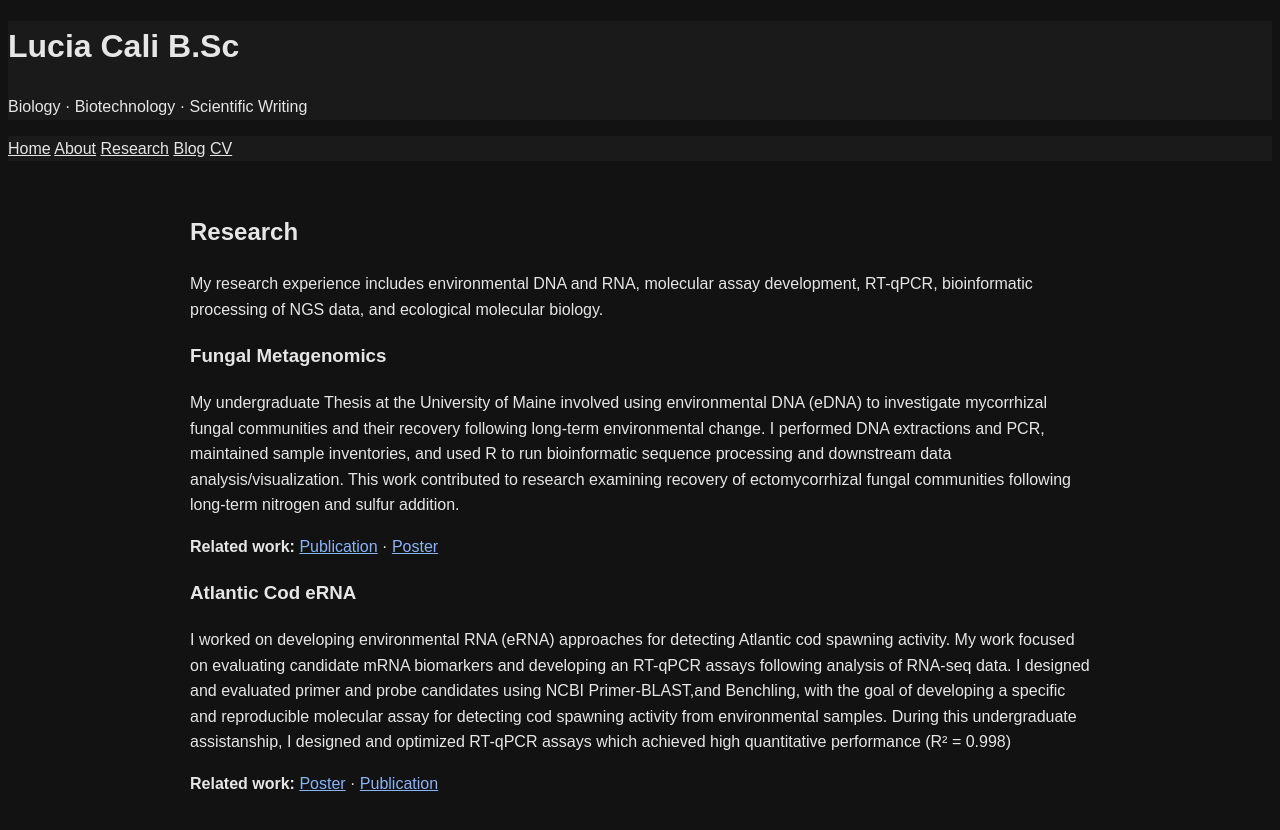
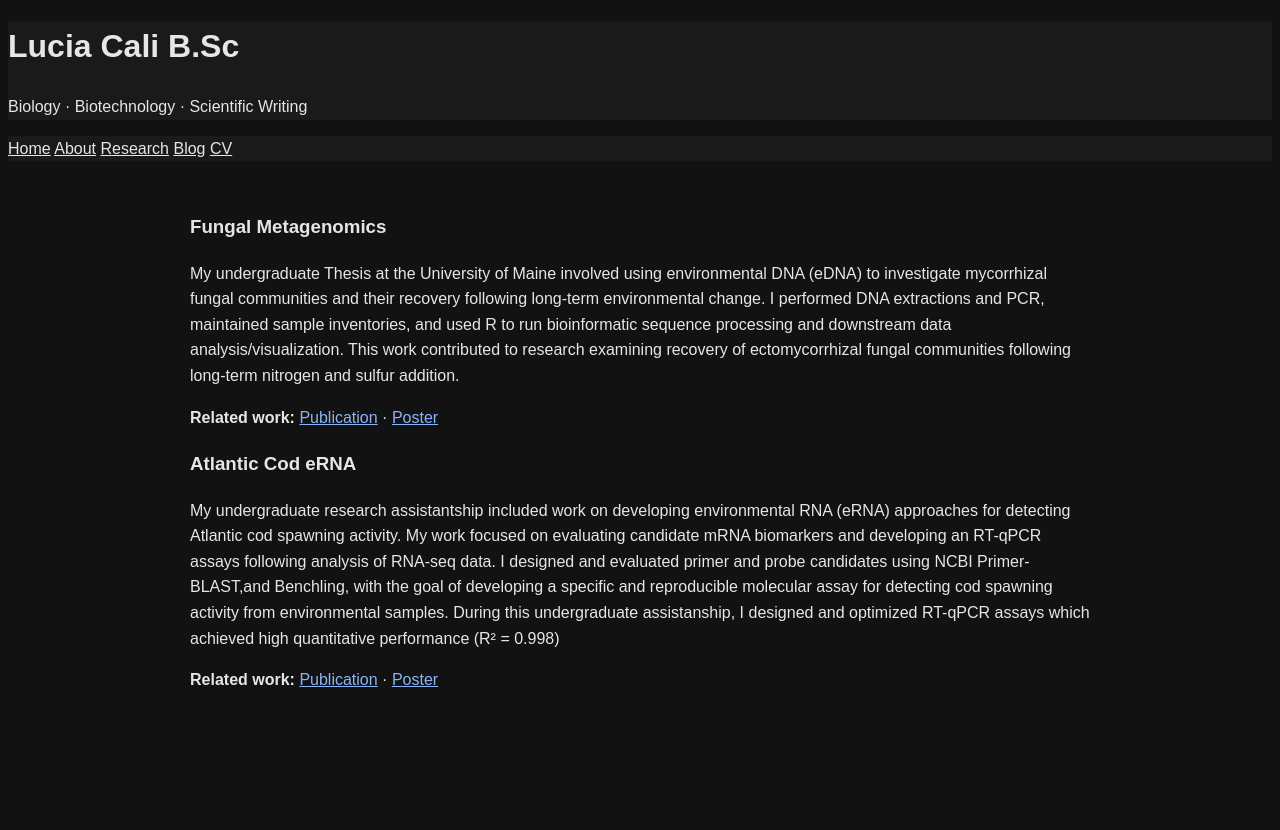
Before and after one commit to luciacali/luciacali.github.io, a Jekyll site: the page research.html, which Jekyll copies as it is, in a window 1280 px wide. Shown: the top 830 px of the page. Built offline with Jekyll 4.4.1, drawn with Linux system fonts in a browser that asks for light colours.

Commit message:
Refactor research section and update Atlantic Cod content
Removed introductory research section and adjusted content for Atlantic Cod eRNA.

```diff
--- a/research.html
+++ b/research.html
@@ -25,14 +25,6 @@
 
     <main>
 
-        <h2>Research</h2>
-
-        <p>
-            My research experience includes environmental DNA and RNA,
-            molecular assay development, RT-qPCR, bioinformatic processing
-            of NGS data, and ecological molecular biology.
-        </p>
-
         <section>
             <h3>Fungal Metagenomics</h3>
 
@@ -58,10 +50,10 @@
             <h3>Atlantic Cod eRNA</h3>
 
             <p>
-                I worked on developing environmental RNA (eRNA) approaches for
-                detecting Atlantic cod spawning activity. My work focused on
-                evaluating candidate mRNA biomarkers and developing an RT-qPCR assays
-                following analysis of RNA-seq data. I designed and evaluated primer
+                My undergraduate research assistantship included work on developing
+                environmental RNA (eRNA) approaches for detecting Atlantic cod spawning
+                activity. My work focused on evaluating candidate mRNA biomarkers and developing
+                an RT-qPCR assays following analysis of RNA-seq data. I designed and evaluated primer
                 and probe candidates using NCBI Primer-BLAST,and Benchling, with the
                 goal of developing a specific and reproducible molecular assay for detecting
                 cod spawning activity from environmental samples. During this
@@ -72,8 +64,8 @@
 
             <p>
                 <strong>Related work:</strong>
-                <a href="posters.html">Poster</a> ·
-                <a href="publications.html">Publication</a>
+                <a href="publications.html">Publication</a> ·
+                <a href="posters.html">Poster</a>
             </p>
         </section>
 
```
